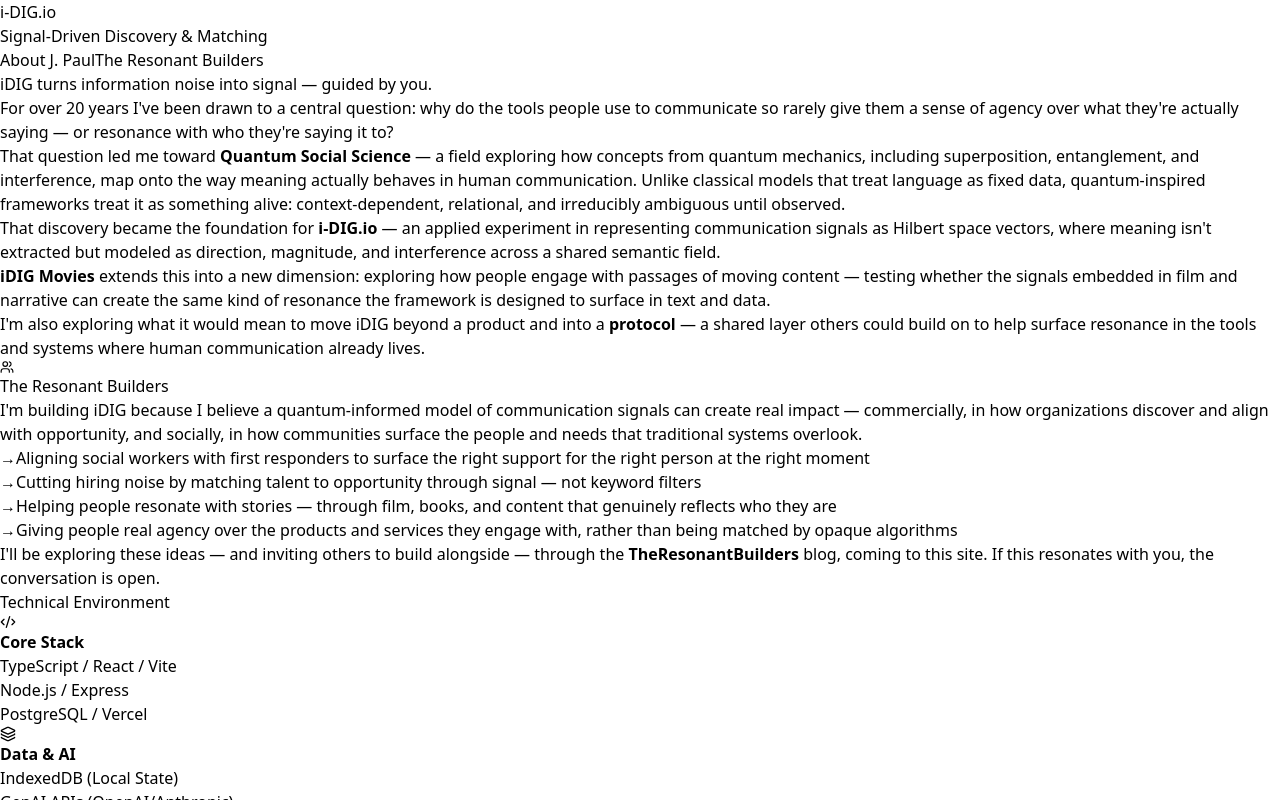
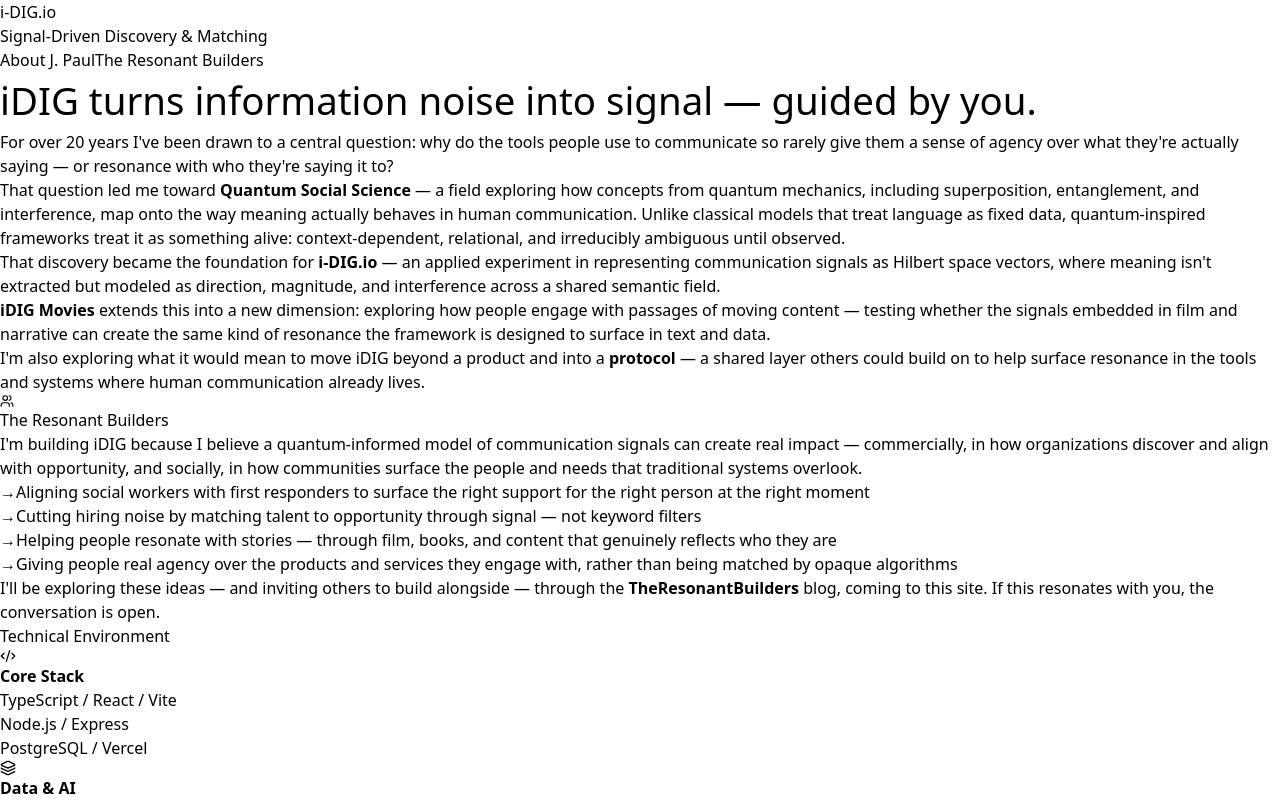
Before and after one commit to theresonantbuilder/idig_website, a React (Vite) app: page / in a window 1280 px wide. Shown: the top 800 px of the page. Built offline with nearby package versions, Linux system fonts and the light colour scheme.

Commit message:
Reduced size of content header#

```diff
--- a/src/pages/HomeSignalDriven.tsx
+++ b/src/pages/HomeSignalDriven.tsx
@@ -47,7 +47,7 @@
         <section id="lab" className="bg-slate-900 text-slate-300 pt-10 pb-24">
           <div className="max-w-6xl mx-auto px-6">
             <div className="mb-12 border-b border-slate-700 pb-8">
-              <h2 className="text-3xl md:text-4xl lg:text-5xl text-white font-light leading-tight">
+              <h2 className="text-white font-light leading-tight" style={{ fontSize: 'clamp(1rem, 3vw, 2.5rem)' }}>
                 iDIG turns information noise into signal — <span className="text-blue-400 font-medium">guided by you.</span>
               </h2>
             </div>
```
